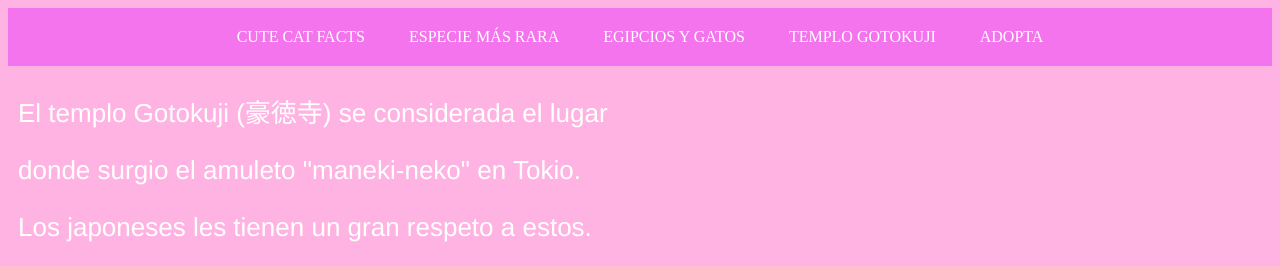
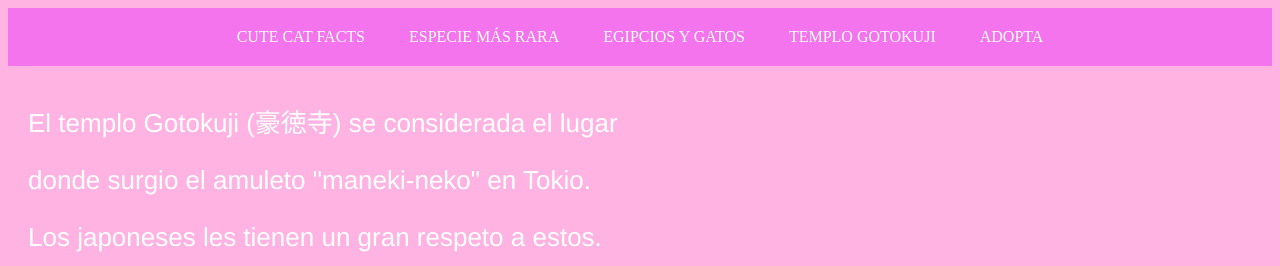
Before and after one commit to NEmilyAguero/ReEntrega-PF-Aguero, a website: page pages/Templo Gotokuji.html in a window 1280 px wide. Shown: the top 266 px of the page. Drawn offline with Linux system fonts and the light colour scheme; grey boxes are pictures that could not be loaded.

Commit message:
edite style.css

```diff
--- a/css/style.css
+++ b/css/style.css
@@ -35,8 +35,10 @@ body#razones marquee{
 
 .scrolling-text {
   white-space: nowrap;
-  overflow: hidden;
+  overflow: hauto;
   color: white;
+  max-width: 100%;
+  padding: 10px;
 }
 
 .scrolling-text p {
@@ -115,6 +117,10 @@ body#especie h1 marquee {
   }
   }
 
+  .scrolling-text {
+    font-size: 14px;
+  }
+
 .scrolling-text p {
   font-size: 20px;
   padding: 0 10px;
```
